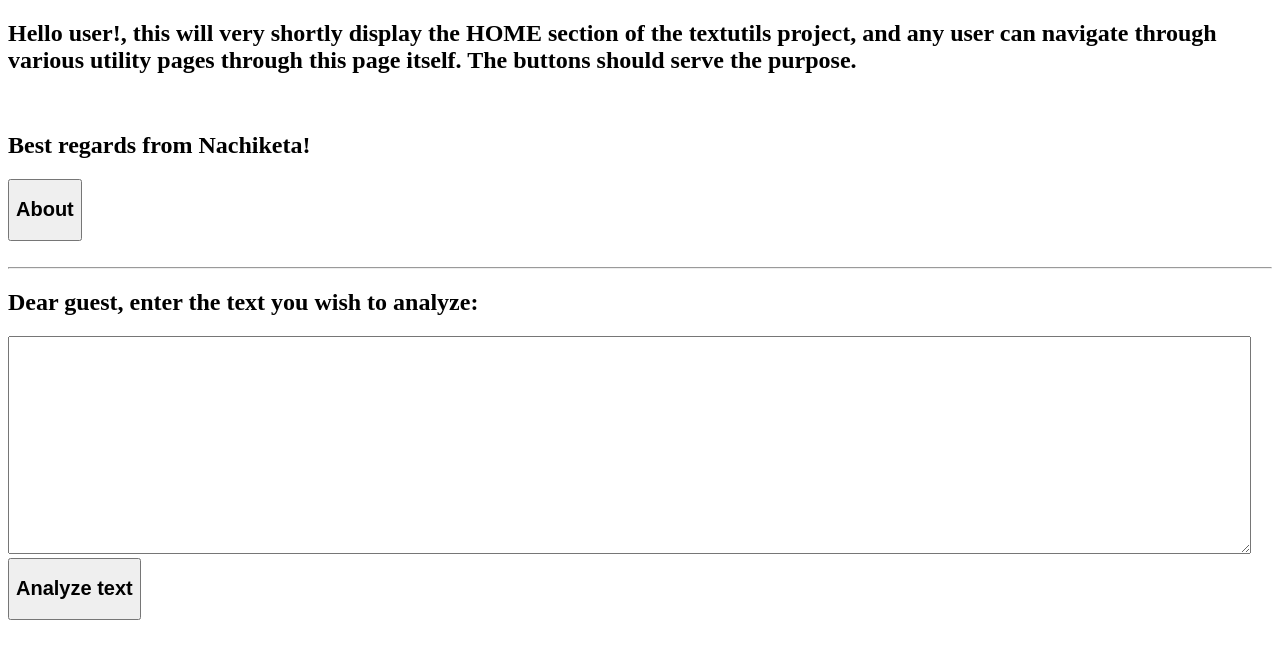
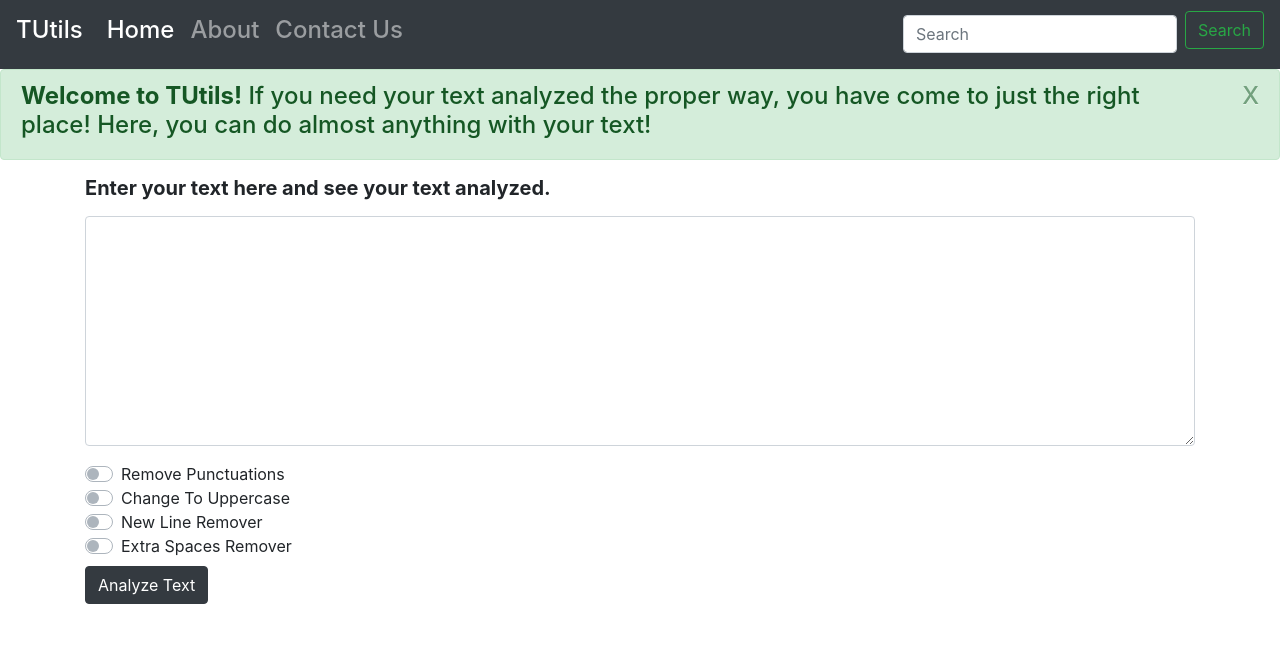
Before and after one commit to nachiketa-plutus/django_framework, a Python web app: template templates/Index.html in a window 1280 px wide. Shown: the top 659 px of the page. Run offline with Jinja, Linux system fonts and the light colour scheme; the template is opened without the code that fills it, so the values that code supplies are empty; some libraries are stand-ins or nearby versions.

Commit message:
Update Index.html

```diff
--- a/templates/Index.html
+++ b/templates/Index.html
@@ -1,26 +1,90 @@
-<!DOCTYPE html>
+<!doctype html>
 <html lang="en">
-<head>
-    <meta charset="UTF-8">
-    <title>Template is working properly!</title>
-</head>
-<body>
-<h2>Hello user!, this will very shortly display the HOME section of the textutils project, and any user can
-    navigate through various utility pages through this page itself. The buttons should serve the purpose.
-    </h2><br><h2> Best regards from Nachiketa! </h2>
+  <head>
+    <!-- Required meta tags -->
+    <meta charset="utf-8">
+    <meta name="viewport" content="width=device-width, initial-scale=1, shrink-to-fit=no">
 
-<button onclick='document.location="http://127.0.0.1:8000/About"'> <strong><h2>About</h2></strong> </button> <br> <br> <hr>
-<h2> Dear guest, enter the text you wish to analyze: </h2>
+    <!-- Bootstrap CSS -->
+    <link rel="stylesheet" href="https://stackpath.bootstrapcdn.com/bootstrap/4.2.1/css/bootstrap.min.css" integrity="sha384-GJzZqFGwb1QTTN6wy59ffF1BuGJpLSa9DkKMp0DgiMDm4iYMj70gZWKYbI706tWS" crossorigin="anonymous">
 
-<form action='http://127.0.0.1:8000/analyze' method='get'>
-    <textarea
-            name='text' style='margin: 0px; width: 1237px; height: 212px;'>
-    </textarea>
-    <br>
-    <button type='submit'> <!--onclick="document.location='http://127.0.0.1:8000/analyze'"--> <h2><strong>Analyze text</strong></h2> </button>
-</form>
+    <title>TUtils</title>
+  </head>
+  <body>
+  <nav class="navbar navbar-expand-lg navbar-dark bg-dark">
+  <a class="navbar-brand" href="#"><h4>TUtils</h4></a>
+  <button class="navbar-toggler" type="button" data-toggle="collapse" data-target="#navbarNavDropdown" aria-controls="navbarNavDropdown" aria-expanded="false" aria-label="Toggle navigation">
+    <span class="navbar-toggler-icon"></span>
+  </button>
+  <div class="collapse navbar-collapse" id="navbarNavDropdown">
+    <ul class="navbar-nav">
+      <li class="nav-item active">
+        <a class="nav-link" href="#"><h4>Home</h4><span class="sr-only">(current)</span></a>
+      </li>
+      <li class="nav-item">
+        <a class="nav-link" href="#"><h4>About</h4></a>
+      </li>
+      <li class="nav-item">
+        <a class="nav-link" href="#"><h4>Contact Us</h4></a>
+      </li>
 
-<br> <br> <br>
+    </ul>
+  </div>
+  <form class="form-inline">
+    <input class="form-control mr-sm-2" type="search" placeholder="Search" aria-label="Search">
+    <h4><button class="btn btn-outline-success my-2 my-sm-0" type="submit">Search</button></h4>
+  </form>
+</nav>
 
-</body>
+
+<div class="alert alert-success alert-dismissible fade show" role="alert">
+  <h4><strong>Welcome to TUtils!</strong> If you need your text analyzed the proper way, you have come to just the right place! Here, you can do almost anything with your text!</h4>
+  <button type="button" class="close" data-dismiss="alert" aria-label="Close">
+    <span aria-hidden="true"><h4>X</h4></span>
+  </button>
+</div>
+
+
+<div class="container">
+
+  <form action='/analyze' method='get'>
+
+
+
+  <div class="form-group">
+      <label for="exampleFormControlTextarea1"><h5><strong>Enter your text here and see your text analyzed.</strong></h5></label>
+    <textarea class="form-control" name='text' id="exampleFormControlTextarea1" rows="9"></textarea>
+  </div>
+
+<div class="custom-control custom-switch">
+  <input type="checkbox" name="removepunc" class="custom-control-input" id="customSwitch1">
+  <label class="custom-control-label" for="customSwitch1">Remove Punctuations</label>
+</div>
+
+  <div class="custom-control custom-switch">
+  <input type="checkbox" name="fullcaps" class="custom-control-input" id="customSwitch2">
+  <label class="custom-control-label" for="customSwitch2">Change To Uppercase</label>
+</div>
+
+  <div class="custom-control custom-switch">
+  <input type="checkbox"  name="newlineremover" class="custom-control-input" id="customSwitch3">
+  <label class="custom-control-label" for="customSwitch3">New Line Remover</label>
+</div>
+
+  <div class="custom-control custom-switch">
+  <input type="checkbox"  name="extraspaceremover" class="custom-control-input" id="customSwitch4">
+  <label class="custom-control-label" for="customSwitch4">Extra Spaces Remover</label>
+</div>
+
+<button type="submit" class="btn btn-dark mt-2">Analyze Text</button>
+    </form>
+</div>
+
+
+    <!-- Optional JavaScript -->
+    <!-- jQuery first, then Popper.js, then Bootstrap JS -->
+    <script src="https://code.jquery.com/jquery-3.3.1.slim.min.js" integrity="sha384-q8i/X+965DzO0rT7abK41JStQIAqVgRVzpbzo5smXKp4YfRvH+8abtTE1Pi6jizo" crossorigin="anonymous"></script>
+    <script src="https://cdnjs.cloudflare.com/ajax/libs/popper.js/1.14.6/umd/popper.min.js" integrity="sha384-wHAiFfRlMFy6i5SRaxvfOCifBUQy1xHdJ/yoi7FRNXMRBu5WHdZYu1hA6ZOblgut" crossorigin="anonymous"></script>
+    <script src="https://stackpath.bootstrapcdn.com/bootstrap/4.2.1/js/bootstrap.min.js" integrity="sha384-B0UglyR+jN6CkvvICOB2joaf5I4l3gm9GU6Hc1og6Ls7i6U/mkkaduKaBhlAXv9k" crossorigin="anonymous"></script>
+  </body>
 </html>
```
